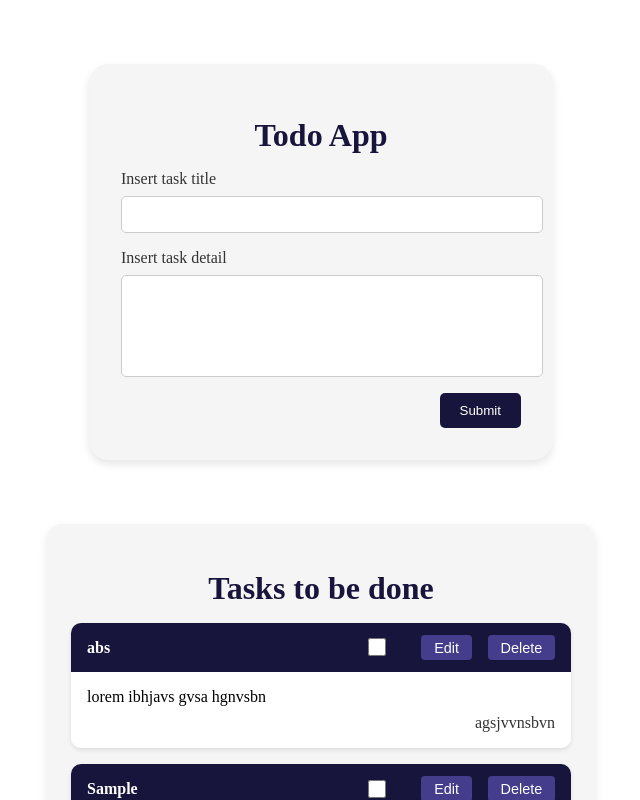
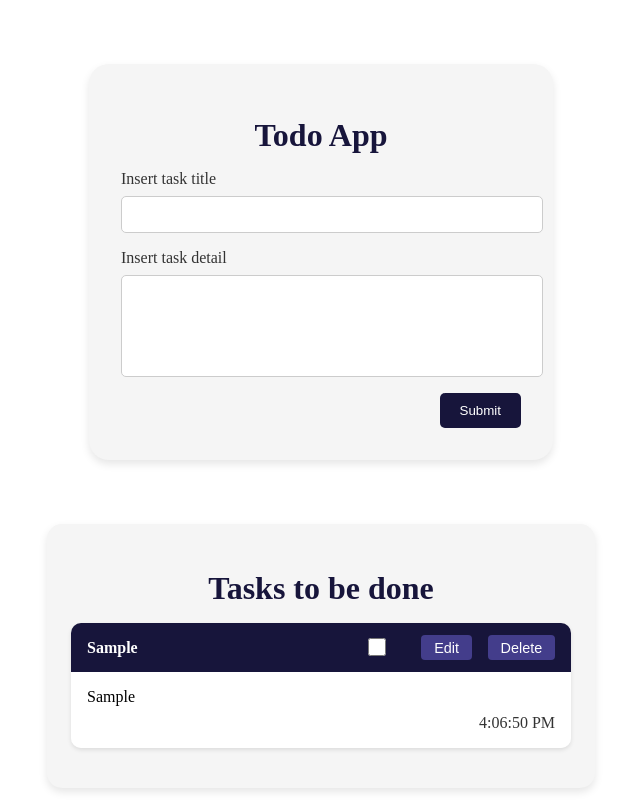
Before and after one commit to Natnael-Worku/Todo_react_app, a React (Vite) app in the folder Todo_app_react/: page / in a window 1280 px wide. Both pictures are taken after typing "Sample", "Sample" into the empty fields and a click on the button "Submit". Shown: the top 800 px of the page, without its empty margins (319-959 px from the left). Built offline with nearby package versions, Linux system fonts and the light colour scheme.

Commit message:
implemented edit and delete for the todo app

```diff
--- a/Todo_app_react/package.json
+++ b/Todo_app_react/package.json
@@ -10,6 +10,7 @@
     "preview": "vite preview"
   },
   "dependencies": {
+    "antd": "^5.19.4",
     "react": "^18.3.1",
     "react-dom": "^18.3.1"
   },
--- a/Todo_app_react/src/App.tsx
+++ b/Todo_app_react/src/App.tsx
@@ -1,9 +1,7 @@
-
-import { useState } from 'react'
-import './App.css'
-import TodoInput from './components/TodoInput'
-import TodoList from './components/TodoList'
-
+import { useState } from "react";
+import "./App.css";
+import TodoInput from "./components/TodoInput";
+import TodoList from "./components/TodoList";
 
 interface DataInterface {
   title: string;
@@ -12,21 +10,31 @@ interface DataInterface {
 }
 
 function App() {
-  const [data, setData] = useState<DataInterface[]>(
+  const [data, setData] = useState<DataInterface[]>(() => []);
+  const handledelete = (id:string) => {
 
-    () =>
-    [
-    {
-      title: 'abs',
-      body: 'lorem ibhjavs gvsa hgnvsbn',
-      time: 'agsjvvnsbvn',
-    },
-  ]);
+    setData((prevTodos) =>
+      prevTodos.filter((todo,index)=> index !== Number(id))
+    );
+
+  };
+  const handleedit = (
+    id: string,
+    title: string,
+    body: string,
+    time: string
+  ) => {
+    setData((prevTodos) =>
+      prevTodos.map((todo, idx) =>
+        idx === Number(id) ? { ...todo, title, body, time } : todo
+      )
+    );
+  };
 
   return (
     <>
-      <TodoInput setData = {setData} />
-      <TodoList data={data} />
+      <TodoInput setData={setData} />
+      <TodoList data={data} handleedit={handleedit}  handledelete= {handledelete} />
     </>
   );
 }
--- a/Todo_app_react/src/components/TaskListDeatil.module.css
+++ b/Todo_app_react/src/components/TaskListDeatil.module.css
@@ -50,16 +50,16 @@ li:hover {
   margin-left: 1rem;
 }
 
-.delete button {
+.delete  {
   background: #433d8b;
   color: white;
 }
-.edit button {
+.edit  {
   background: #433d8b;
   color: white;
 }
-.edit button,
-.delete button {
+.edit ,
+.delete  {
   cursor: pointer;
   border: 0;
   font-size: 0.9rem;
@@ -68,8 +68,8 @@ li:hover {
   transition: background-color 0.2s ease, border-color 0.2s ease;
 }
 
-.edit button:hover,
-.delete button:hover {
+.edit:hover,
+.delete:hover {
   color: white;
   border: 0.5px solid white;
   background: var(--primary);
--- a/Todo_app_react/src/components/TaskListDetail.tsx
+++ b/Todo_app_react/src/components/TaskListDetail.tsx
@@ -1,33 +1,56 @@
-import React from 'react'
-import TaskListDeatilStyle from './TaskListDeatil.module.css'
-interface props{
-    title:string,
-    body:string,
-    time: string
+import React from "react";
+import TaskListDeatilStyle from "./TaskListDeatil.module.css";
+interface props {
+  title: string;
+  body: string;
+  time: string;
+  id: string;
+  setModal2Open: (prev: boolean) => void;
+  setId: (id: string) => void;
+  handledelete: (id: string) => void;
 }
-const TaskListDetail = ({title,body,time}:props) => {
+const TaskListDetail = ({
+  title,
+  body,
+  time,
+  id,
+  setModal2Open,
+  setId,
+  handledelete
+}: props) => {
   return (
+    <>
       <li>
         <div className={TaskListDeatilStyle.todo_list}>
           <div className={TaskListDeatilStyle.todo_list_title}>{title}</div>
           <div className={TaskListDeatilStyle.checkbox}>
             <input type="checkbox" id="done" />
           </div>
-              <div className={TaskListDeatilStyle.edit}>
-                <button>Edit</button>
-              </div>
-              <div className={TaskListDeatilStyle.delete}>
-                <button>Delete</button>
-              </div>
+          <button
+            onClick={() => {
+              setId(id);
+              setModal2Open(true);
+            }}
+            key={id}
+            className={TaskListDeatilStyle.edit}
+          >
+            Edit
+          </button>
+          <button
+            key={id}
+            onClick={() => handledelete(id)}
+            className={TaskListDeatilStyle.delete}
+          >
+            Delete
+          </button>
         </div>
         <div className={TaskListDeatilStyle.todo_list_detail}>
-              <div className={TaskListDeatilStyle.todo_list_body}>
-                {body}
-              </div>
+          <div className={TaskListDeatilStyle.todo_list_body}>{body}</div>
           <div className={TaskListDeatilStyle.todo_list_time}>{time}</div>
         </div>
       </li>
-  )
-}
+    </>
+  );
+};
 
-export default TaskListDetail
+export default TaskListDetail;
--- a/Todo_app_react/src/components/TodoInput.tsx
+++ b/Todo_app_react/src/components/TodoInput.tsx
@@ -7,17 +7,13 @@ interface DataInterface {
   time: string;
 }
 
-interface TodoListProps {
-  data: DataInterface[];
-}
-
 interface Props {
   setData: React.Dispatch<React.SetStateAction<DataInterface[]>>;
 }
 
 const TodoInput: React.FC<Props> = ({ setData }) => {
-  const [titleValue, setTitleValue] = useState(()=> "");
-  const [bodyValue, setBodyValue] = useState(()=>"");
+  const [titleValue, setTitleValue] = useState(() => "");
+  const [bodyValue, setBodyValue] = useState(() => "");
 
   const handleInputChange = (event: React.ChangeEvent<HTMLInputElement>) => {
     setTitleValue(event.target.value);
@@ -38,13 +34,18 @@ const TodoInput: React.FC<Props> = ({ setData }) => {
       setData((prev) => [...prev, newTodo]);
       setTitleValue("");
       setBodyValue("");
-
     }
-
   };
 
+
+
   return (
-    <div className={TodoInputStyle.container}>
+    <div
+      className={TodoInputStyle.container}
+      style={{
+        position: "relative",
+      }}
+    >
       <h1>Todo App</h1>
       <div className={TodoInputStyle.input_container}>
         <label htmlFor="title">Insert task title</label>
--- a/Todo_app_react/src/components/TodoList.tsx
+++ b/Todo_app_react/src/components/TodoList.tsx
@@ -1,6 +1,8 @@
-import React from "react";
-import TodoListStyle from './TodoList.module.css'
+import React, { useState } from "react";
+import TodoListStyle from "./TodoList.module.css";
 import TaskListDetail from "./TaskListDetail";
+import { Button, Flex, Modal } from "antd";
+import { Input } from "antd";
 interface DataInterface {
   title: string;
   body: string;
@@ -9,22 +11,75 @@ interface DataInterface {
 
 interface TodoListProps {
   data: DataInterface[];
+  handleedit: (id: string, title: string, body: string, time: string) => void;
+  handledelete:(id:string)=> void;
 }
-const TodoList = ({data}:TodoListProps) => {
+const TodoList = ({ data, handleedit,handledelete }: TodoListProps) => {
+  const [modal2Open, setModal2Open] = useState(false);
+  const [Title, setTtile] = useState("");
+  const [Body, setBody] = useState("");
+  const [id, setId] = useState("");
+  // const [deletetask, setDeleteTask] = useState(false);
+
   return (
     <div className={TodoListStyle.container}>
       <h1>Tasks to be done</h1>
       <div className={TodoListStyle.Task_list}>
         <ul>
+          {data.map((task, index) => (
+            <TaskListDetail
+              setModal2Open={setModal2Open}
+              setId={setId}
+              title={task.title}
+              body={task.body}
+              time={task.time}
+              id={String(index)}
+              handledelete = {handledelete}
 
-            {
-               data.map( task => <TaskListDetail title={task.title} body={task.body} time= {task.time} /> )
-            }
-
-
-
+            />
+          ))}
         </ul>
       </div>
+
+      <Modal
+        style={{
+          padding: 30,
+          alignItems: "center",
+          margin: "auto",
+        }}
+        title="Vertically centered modal dialog"
+        centered
+        open={modal2Open}
+        onOk={() => {
+          handleedit(id, Title, Body, new Date().toLocaleTimeString());
+          setTtile('');
+          setBody('');
+          setModal2Open(false);
+        }}
+        onCancel={() => setModal2Open(false)}
+      >
+        <div
+          style={{
+            width: "100%",
+            display: "flex",
+            flexDirection: "column",
+            gap: 10,
+          }}
+        >
+          <Input
+            value={Title}
+            onChange={(event) => setTtile(event?.target.value)}
+            width={"80px"}
+            placeholder="Title"
+          />
+          <Input
+            value={Body}
+            onChange={(event) => setBody(event?.target.value)}
+            width={40}
+            placeholder="description"
+          />
+        </div>
+      </Modal>
     </div>
   );
 };
```
Also changed, not shown: 1 other file (tests, documents, lock files or other folders). Lines whose indentation alone changed are shown as unchanged.
